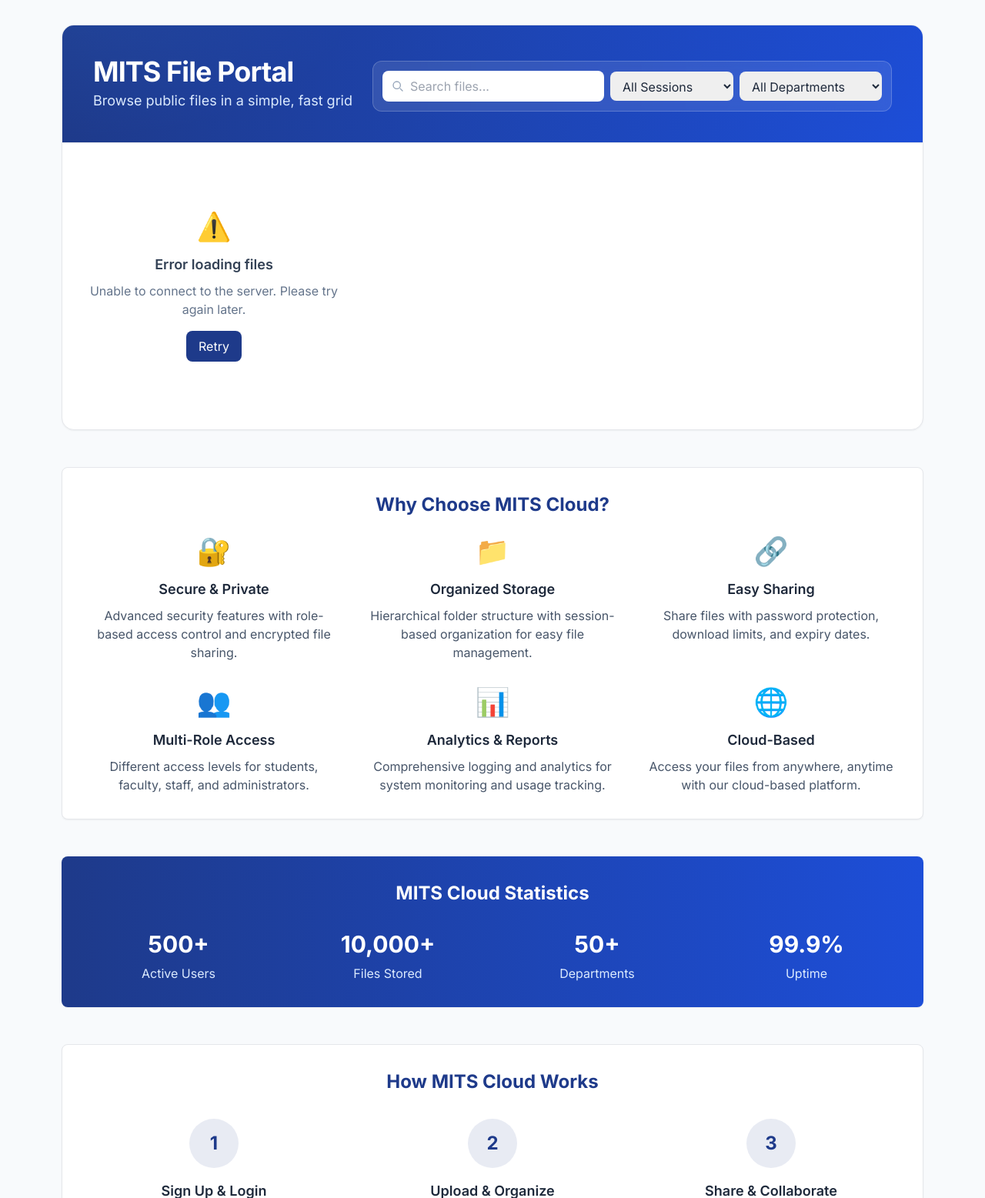
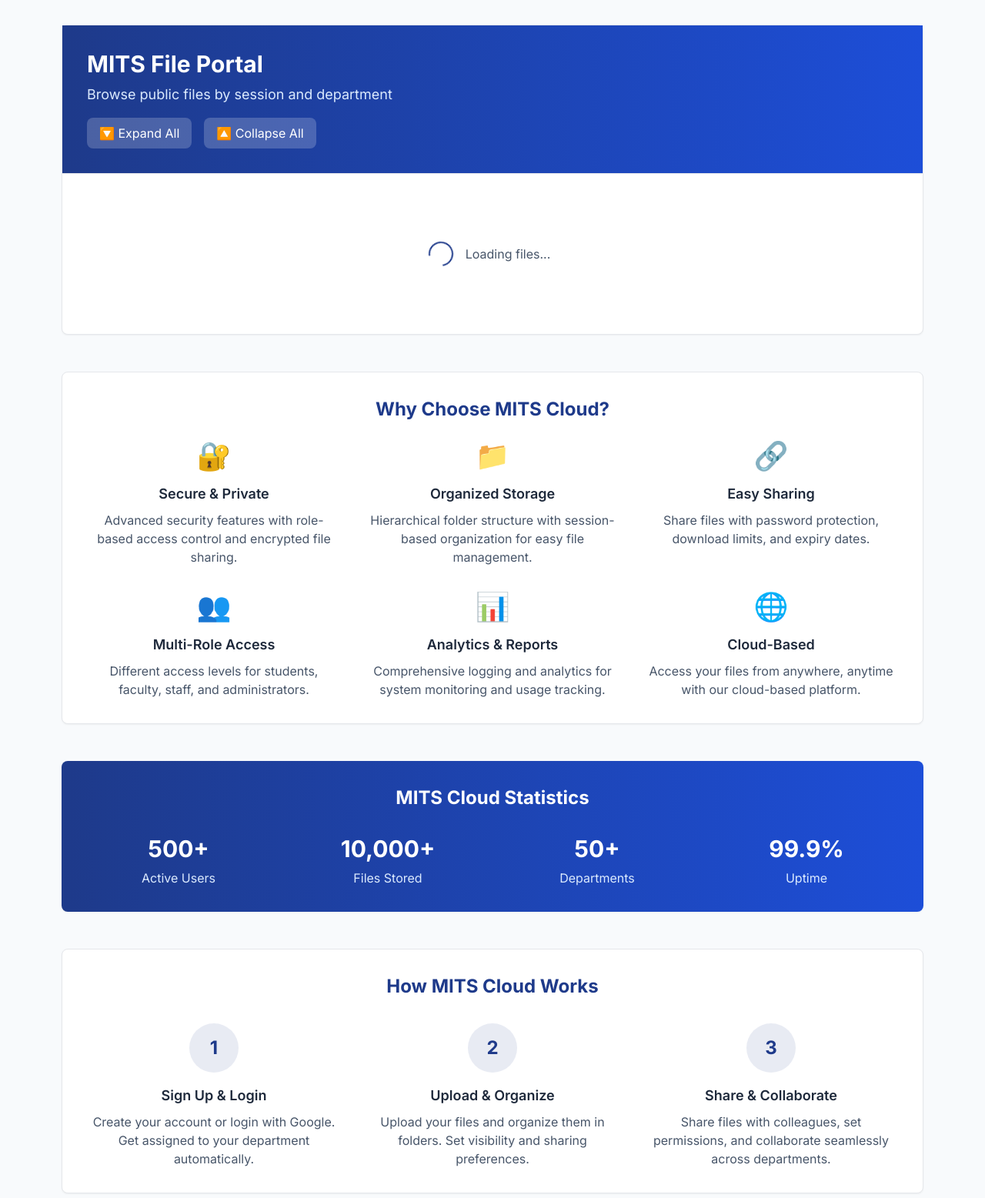
Before and after one commit to AyanAhmedKhan/MITS-Cloudy, a Django app: page / in a window 1280 px wide. Shown: the part 97-1654 px from the top of the page at 77% size. Run offline with Django 4.2, Linux system fonts and the light colour scheme; data comes from the database, SQL or seed files in the repository; some libraries are stand-ins or nearby versions.

Commit message:
Revise landing page structure and styling for MITS File Portal, introducing new expand/collapse functionality for sessions and departments. Enhanced file display with improved layout and visual indicators for active/inactive sessions, while streamlining the overall user experience.

```diff
--- a/templates/core/landing.html
+++ b/templates/core/landing.html
@@ -23,9 +23,8 @@
   <link href="https://fonts.googleapis.com/css2?family=Inter:wght@400;600;700&display=swap" rel="stylesheet">
   <style>
     body{font-family:Inter,system-ui,Segoe UI,Roboto,Helvetica,Arial}
+    .expand-transition { transition: all 0.3s cubic-bezier(0.4, 0, 0.2, 1); }
     .rotate-90 { transform: rotate(90deg); }
-    .hero-bg{position:relative;overflow:hidden}
-    .hero-bg:before{content:'';position:absolute;inset:-40% -10%;background:radial-gradient(600px 300px at 10% 10%,rgba(59,130,246,.12),transparent 60%),radial-gradient(600px 300px at 90% 10%,rgba(30,64,175,.15),transparent 60%)}
   </style>
 </head>
 <body class="bg-slate-50 text-slate-800">
@@ -56,37 +55,26 @@
   </header>
 
   <main class="max-w-6xl mx-auto px-4 py-8">
-    <div class="bg-white rounded-2xl shadow-sm border overflow-hidden">
-      <!-- Header / Hero -->
-      <div class="hero-bg border-b bg-gradient-to-r from-primary to-blue-700 text-white">
-        <div class="relative p-8 md:p-10">
-          <div class="flex flex-col md:flex-row md:items-end md:justify-between gap-4">
-            <div>
-              <h1 class="text-3xl md:text-4xl font-extrabold tracking-tight">MITS File Portal</h1>
-              <p class="text-blue-100 text-base md:text-lg mt-1">Browse public files in a simple, fast grid</p>
-            </div>
-            <!-- Search & Filters -->
-            <div class="bg-white/10 backdrop-blur rounded-xl p-2 md:p-3 border border-white/20">
-              <div class="flex flex-col md:flex-row gap-2 md:items-center">
-                <div class="relative">
-                  <input id="searchInput" type="text" placeholder="Search files..." class="w-64 md:w-72 pl-9 pr-3 py-2 rounded-lg text-slate-800 focus:outline-none" />
-                  <svg class="w-4 h-4 text-slate-400 absolute left-3 top-1/2 -translate-y-1/2" fill="none" stroke="currentColor" viewBox="0 0 24 24"><path stroke-linecap="round" stroke-linejoin="round" stroke-width="2" d="M21 21l-4.35-4.35M17 10a7 7 0 11-14 0 7 7 0 0114 0z"/></svg>
-                </div>
-                <select id="sessionFilter" class="pl-3 pr-8 py-2 rounded-lg text-slate-800 min-w-[160px]">
-                  <option value="">All Sessions</option>
-                </select>
-                <select id="deptFilter" class="pl-3 pr-8 py-2 rounded-lg text-slate-800 min-w-[180px]">
-                  <option value="">All Departments</option>
-                </select>
-              </div>
-            </div>
+    <div class="bg-white rounded-lg shadow-sm border">
+      <!-- Header -->
+      <div class="border-b bg-gradient-to-r from-primary to-blue-700 text-white">
+        <div class="p-8">
+          <h1 class="text-3xl font-bold mb-2">MITS File Portal</h1>
+          <p class="text-blue-100 text-lg">Browse public files by session and department</p>
+          <div class="mt-4 flex items-center space-x-4">
+            <button id="expandAllBtn" class="px-4 py-2 bg-white/20 hover:bg-white/30 text-white rounded-lg transition-colors">
+              🔽 Expand All
+            </button>
+            <button id="collapseAllBtn" class="px-4 py-2 bg-white/20 hover:bg-white/30 text-white rounded-lg transition-colors">
+              🔼 Collapse All
+            </button>
           </div>
         </div>
       </div>
 
       <!-- Content -->
       <div class="p-6">
-        <div id="public-browser" class="grid grid-cols-1 sm:grid-cols-2 lg:grid-cols-3 gap-4">
+        <div id="public-browser" class="space-y-4 max-h-[70vh] overflow-y-auto pr-2">
           <!-- Loading state -->
           <div class="flex items-center justify-center py-16">
             <div class="flex items-center space-x-4">
@@ -214,7 +202,7 @@
             <div class="text-sm font-medium text-slate-700">PPT/PPTX</div>
           </div>
           <div class="text-center p-4 bg-slate-50 rounded-lg">
-            <div class="text-2xl mb-2">🖼️</div>
+            <div class="text-2xl mb-2">🖼</div>
             <div class="text-sm font-medium text-slate-700">Images</div>
           </div>
           <div class="text-center p-4 bg-slate-50 rounded-lg">
@@ -343,7 +331,7 @@
         allItemIds.forEach(id => {
           if (id.startsWith(parentId) && id !== parentId) {
             expandedItems.add(id);
-            const element = document.querySelector(`[data-item-id="${id}"]`);
+            const element = document.querySelector([data-item-id="${id}"]);
             if (element) {
               updateExpandedState(id, element.closest('.expandable-item'));
             }
@@ -356,7 +344,7 @@
       allItemIds.forEach(id => {
         if (id.startsWith(parentId) && id !== parentId) {
           expandedItems.delete(id);
-          const element = document.querySelector(`[data-item-id="${id}"]`);
+          const element = document.querySelector([data-item-id="${id}"]);
           if (element) {
             updateExpandedState(id, element.closest('.expandable-item'));
           }
@@ -367,7 +355,7 @@
     function expandAll() {
       allItemIds.forEach(id => {
         expandedItems.add(id);
-        const element = document.querySelector(`[data-item-id="${id}"]`);
+        const element = document.querySelector([data-item-id="${id}"]);
         if (element) {
           updateExpandedState(id, element.closest('.expandable-item'));
         }
@@ -377,7 +365,7 @@
     function collapseAll() {
       expandedItems.clear();
       allItemIds.forEach(id => {
-        const element = document.querySelector(`[data-item-id="${id}"]`);
+        const element = document.querySelector([data-item-id="${id}"]);
         if (element) {
           updateExpandedState(id, element.closest('.expandable-item'));
         }
@@ -421,10 +409,10 @@
     function createExpandableItem(id, title, icon, level = 0, hasChildren = false, count = 0) {
       allItemIds.add(id);
       const isExpanded = expandedItems.has(id);
-      const indentClass = level > 0 ? `ml-${level * 6}` : '';
+      const indentClass = level > 0 ? ml-${level * 6} : '';
 
       const item = document.createElement('div');
-      item.className = `expandable-item ${indentClass} transition-all duration-200`;
+      item.className = expandable-item ${indentClass} transition-all duration-200;
 
       const header = document.createElement('div');
       header.className = `
@@ -454,7 +442,7 @@
         <span class="text-2xl mr-4">${icon}</span>
         <div class="flex flex-col">
           <span class="font-semibold text-slate-800 ${level === 0 ? 'text-lg' : level === 1 ? 'text-base' : 'text-sm'}">${title}</span>
-          ${count > 0 ? `<span class="text-xs text-slate-500 mt-1">${count} item${count > 1 ? 's' : ''}</span>` : ''}
+          ${count > 0 ? <span class="text-xs text-slate-500 mt-1">${count} item${count > 1 ? 's' : ''}</span> : ''}
         </div>
       `;
 
@@ -491,37 +479,32 @@
       return { item, content };
     }
 
-    function fileIconForName(name){
-      const n = (name||'').toLowerCase();
-      if(n.endsWith('.pdf')) return '📄';
-      if(n.endsWith('.png')||n.endsWith('.jpg')||n.endsWith('.jpeg')||n.endsWith('.gif')||n.endsWith('.webp')) return '🖼️';
-      if(n.endsWith('.zip')||n.endsWith('.rar')||n.endsWith('.7z')) return '📦';
-      if(n.endsWith('.ppt')||n.endsWith('.pptx')) return '📈';
-      if(n.endsWith('.xls')||n.endsWith('.xlsx')) return '📊';
-      if(n.endsWith('.doc')||n.endsWith('.docx')) return '📝';
-      return '📄';
-    }
+    function createFileLink(file, level = 0) {
+      const link = document.createElement('a');
+      link.href = file.file;
+      link.target = '_blank';
+      link.className = `
+        flex items-center justify-between p-3 rounded-lg hover:bg-blue-50 transition-all duration-200 group
+        ml-${(level + 1) * 6} border-l-2 border-slate-200 hover:border-primary
+      `;
 
-    function createFileCard(file, sessionName, departmentName) {
-      const card = document.createElement('a');
-      card.href = file.file || '#';
-      card.target = '_blank';
-      card.className = 'block bg-white border rounded-xl p-4 hover:shadow-md transition-shadow focus:outline-none focus:ring-2 focus:ring-primary/30';
-      card.innerHTML = `
-        <div class="flex items-start gap-3">
-          <div class="w-10 h-10 rounded bg-blue-100 text-blue-700 flex items-center justify-center text-xl">${fileIconForName(file.name)}</div>
-          <div class="min-w-0 flex-1">
-            <div class="font-semibold text-slate-800 truncate" title="${file.name}">${file.name}</div>
-            <div class="mt-1 flex flex-wrap gap-2 text-[11px] text-slate-600">
-              <span class="px-2 py-0.5 bg-slate-100 rounded border">${sessionName}</span>
-              <span class="px-2 py-0.5 bg-slate-100 rounded border">${departmentName}</span>
-            </div>
-          </div>
-          <svg class="w-4 h-4 text-slate-400" fill="none" stroke="currentColor" viewBox="0 0 24 24">
-            <path stroke-linecap="round" stroke-linejoin="round" stroke-width="2" d="M10 6H6a2 2 0 00-2 2v10a2 2 0 002 2h10a2 2 0 002-2v-4M14 4h6m0 0v6m0-6L10 14"></path>
-          </svg>
-        </div>`;
-      return card;
+      const leftContent = document.createElement('div');
+      leftContent.className = 'flex items-center flex-1';
+      leftContent.innerHTML = `
+        <span class="text-xl mr-3">📄</span>
+        <span class="text-primary hover:text-blue-700 font-medium group-hover:font-semibold transition-all">${file.name}</span>
+      `;
+
+      const rightContent = document.createElement('div');
+      rightContent.innerHTML = `
+        <svg class="w-4 h-4 text-slate-400 group-hover:text-primary transition-colors" fill="none" stroke="currentColor" viewBox="0 0 24 24">
+          <path stroke-linecap="round" stroke-linejoin="round" stroke-width="2" d="M10 6H6a2 2 0 00-2 2v10a2 2 0 002 2h10a2 2 0 002-2v-4M14 4h6m0 0v6m0-6L10 14"></path>
+        </svg>
+      `;
+
+      link.appendChild(leftContent);
+      link.appendChild(rightContent);
+      return link;
     }
 
     function countItems(node) {
@@ -536,7 +519,7 @@
     }
 
     function generateFolderId(sessionId, deptId, folderPath) {
-      return `folder-${sessionId}-${deptId}-${folderPath.join('-')}`;
+      return folder-${sessionId}-${deptId}-${folderPath.join('-')};
     }
 
     function renderFolder(node, parentContent, level = 2, sessionId = '', deptId = '', parentPath = []) {
@@ -589,7 +572,7 @@
 
         const root = document.getElementById('public-browser');
         root.innerHTML = '';
-        root.className = 'grid grid-cols-1 sm:grid-cols-2 lg:grid-cols-3 gap-4';
+        root.className = 'space-y-6';
 
         if (!tree || tree.length === 0) {
           root.innerHTML = `
@@ -602,70 +585,88 @@
           return;
         }
 
-        // Grouped grid: Session -> Department -> Files (including folder files)
-        function addSessionHeader(label){
-          const wrap = document.createElement('div');
-          wrap.className = 'col-span-full';
-          wrap.innerHTML = `<div class="flex items-center justify-between mt-4 mb-2">
-            <h2 class="text-xl font-semibold text-slate-800">${label}</h2>
-          </div>`;
-          root.appendChild(wrap);
-        }
+        tree.forEach(session => {
+          const sessionId = session.name.replace(/\s+/g, '-').toLowerCase();
+          const sessionFullId = session-${sessionId};
+          const hasContent = session.departments && session.departments.length;
+          const totalDepts = session.departments ? session.departments.length : 0;
 
-        function createDeptSection(name){
-          const card = document.createElement('div');
-          card.className = 'bg-white border rounded-xl p-4';
-          card.innerHTML = `<div class="flex items-center justify-between mb-3">
-              <h3 class="font-semibold text-slate-800">${name}</h3>
-            </div>
-            <div class="grid grid-cols-1 gap-2" data-files></div>`;
-          return card;
-        }
+          // Add visual indicator for active/inactive sessions
+          const sessionIcon = session.is_active ? '📅' : '📆';
+          const sessionStatus = session.is_active ? ' (Active)' : ' (Archived)';
+          const sessionName = session.name + sessionStatus;
 
-        function pushFiles(container, files, sessionLabel, deptName){
-          (files||[]).forEach(f => container.appendChild(createFileCard(f, sessionLabel, deptName)));
-        }
+          const { item: sessionItem, content: sessionContent } = createExpandableItem(
+            sessionFullId,
+            sessionName,
+            sessionIcon,
+            0,
+            hasContent,
+            totalDepts
+          );
 
-        function pushFolderFiles(container, folder, sessionLabel, deptName){
-          const stack=[folder];
-          while(stack.length){
-            const n=stack.pop();
-            (n.files||[]).forEach(f => container.appendChild(createFileCard(f, sessionLabel, deptName)));
-            (n.children||[]).forEach(ch => stack.push(ch));
+          // Add visual styling for active/inactive sessions
+          if (session.is_active) {
+            sessionItem.classList.add('border-green-200', 'bg-green-50');
+          } else {
+            sessionItem.classList.add('border-gray-200', 'bg-gray-50');
           }
-        }
 
-        let anyShown = false;
-        tree.forEach(session => {
-          const sessionLabel = session.name + (session.is_active ? ' • Active' : ' • Archived');
-          addSessionHeader(sessionLabel);
+            const departmentsContainer = document.createElement('div');
+            departmentsContainer.className = 'space-y-4';
 
-          (session.departments || []).forEach(dept => {
-            const deptName = dept.name;
-            const deptCard = createDeptSection(deptName);
-            const fileGrid = deptCard.querySelector('[data-files]');
-            pushFiles(fileGrid, dept.files, sessionLabel, deptName);
-            (dept.folders || []).forEach(folder => pushFolderFiles(fileGrid, folder, sessionLabel, deptName));
-            if (fileGrid.children.length > 0) { root.appendChild(deptCard); anyShown = true; }
-          });
+            session.departments.forEach(department => {
+            const deptId = department.name.replace(/\s+/g, '-').toLowerCase();
+            const deptFullId = dept-${sessionId}-${deptId};
+              const hasDeptContent = (department.files && department.files.length) || (department.folders && department.folders.length);
+              const deptItemCount = (department.files ? department.files.length : 0) + (department.folders ? department.folders.length : 0);
+
+              const { item: deptItem, content: deptContent } = createExpandableItem(
+              deptFullId,
+                department.name,
+                '🏛',
+                1,
+                hasDeptContent,
+                deptItemCount
+              );
+
+                // Department files
+                if (department.files && department.files.length) {
+                  const filesContainer = document.createElement('div');
+                  filesContainer.className = 'space-y-1 mb-4';
+                  department.files.forEach(file => {
+                    filesContainer.appendChild(createFileLink(file, 1));
+                  });
+                  deptContent.appendChild(filesContainer);
+                }
+
+                // Department folders
+                if (department.folders && department.folders.length) {
+                  const foldersContainer = document.createElement('div');
+                  foldersContainer.className = 'space-y-3';
+                  department.folders.forEach(folder => {
+                renderFolder(folder, foldersContainer, 2, sessionId, deptId, []);
+                  });
+                  deptContent.appendChild(foldersContainer);
+              }
+
+              departmentsContainer.appendChild(deptItem);
+            });
+
+            sessionContent.appendChild(departmentsContainer);
+          root.appendChild(sessionItem);
         });
 
-        if (!anyShown) {
-          root.innerHTML = `
-            <div class="text-center py-16 col-span-full">
-              <div class="text-slate-400 text-6xl mb-4">📁</div>
-              <h3 class="text-lg font-semibold text-slate-700 mb-2">No public files found</h3>
-              <p class="text-slate-500">There are currently no public files to display.</p>
-            </div>
-          `;
-        }
+        // Add event listeners for expand/collapse all buttons
+        document.getElementById('expandAllBtn').onclick = expandAll;
+        document.getElementById('collapseAllBtn').onclick = collapseAll;
 
       } catch (error) {
         console.error('Error loading data:', error);
         const root = document.getElementById('public-browser');
         root.innerHTML = `
           <div class="text-center py-16">
-            <div class="text-red-500 text-4xl mb-4">⚠️</div>
+            <div class="text-red-500 text-4xl mb-4">⚠</div>
             <h3 class="text-lg font-semibold text-slate-700 mb-2">Error loading files</h3>
             <p class="text-slate-500 mb-4">Unable to connect to the server. Please try again later.</p>
             <button onclick="load()" class="px-4 py-2 bg-primary text-white rounded-lg hover:bg-blue-800 transition-colors">
```
